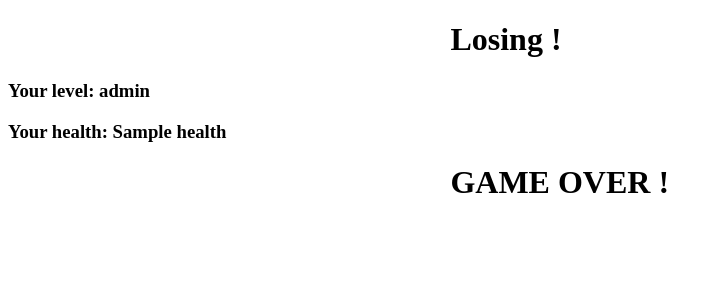
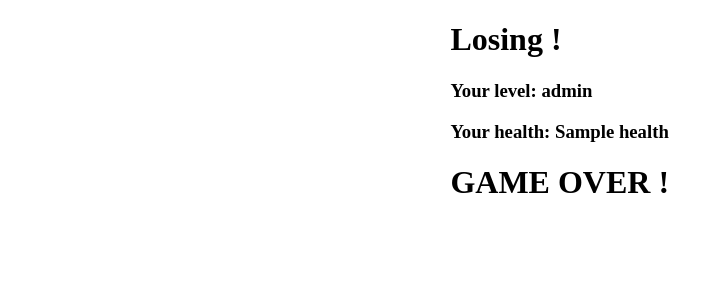
Before and after one commit to EnnyFRANS/GroupWork_tournois, a Flask app: template GroupProjectFirst/templates/lose.html in a window 1280 px wide. Shown: the top 300 px of the page, without its empty margins (0-723 px from the left). Run offline with Flask 3, Linux system fonts and the light colour scheme; the template is opened without the code that fills it: most values are stand-ins (such as "Sample title", 1, 10 or a date in 2020).

Commit message:
center h3

```diff
--- a/GroupProjectFirst/templates/lose.html
+++ b/GroupProjectFirst/templates/lose.html
@@ -10,12 +10,15 @@
         button.button_center{
         margin-left:36%}
 
+        h3.title_center_3{
+            margin-left:35%}
+
     </style>
 </head>
 <body>
 <h1>Losing !</h1>
-<h3> Your level: {{player.level}}</h3>
-<h3>Your health: {{player.health}}</h3>
+<h3 class="title_center_3"> Your level: {{player.level}}</h3>
+<h3 class="title_center_3">Your health: {{player.health}}</h3>
 <div>
     {% if player.health > 0%}
     <button class="button_center">
```
Also changed, not shown: GroupProjectFirst/templates/win.html (+5 -2 lines).
